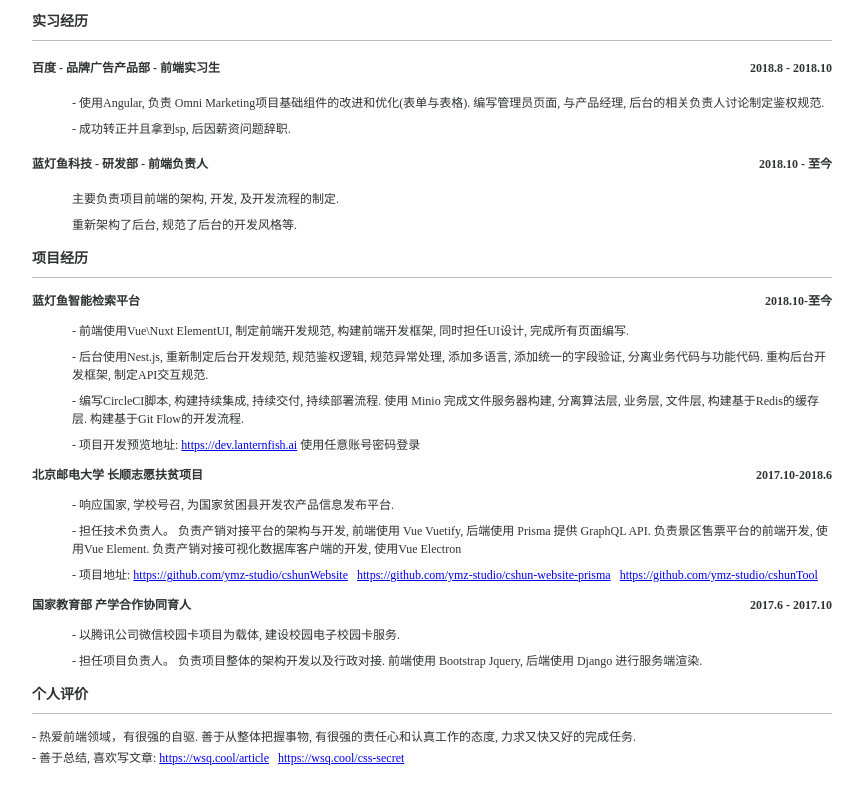
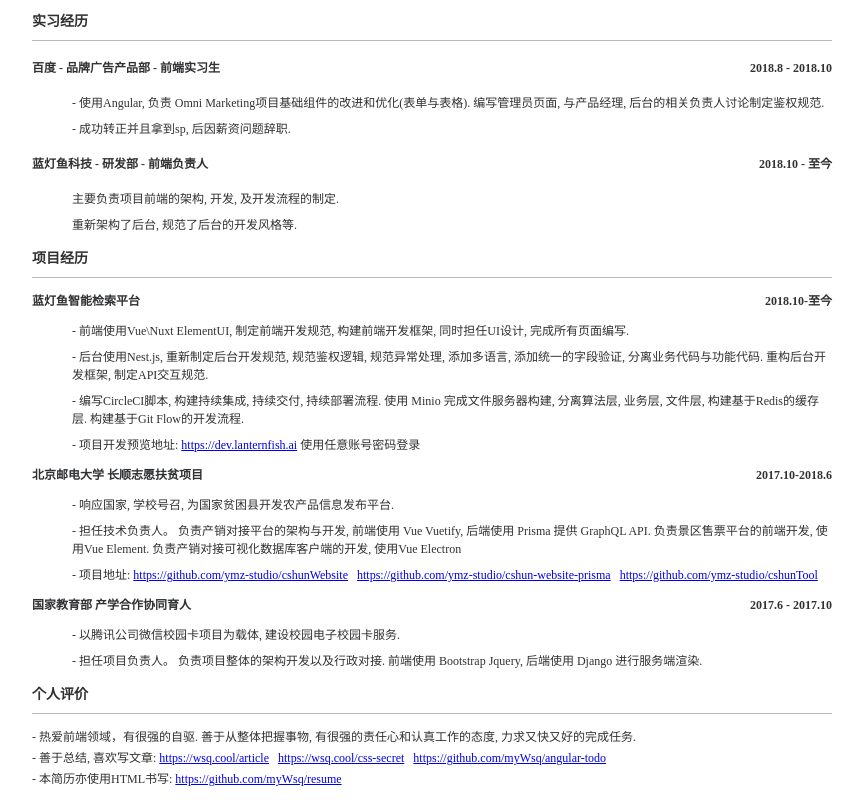
Before and after one commit to myWsq/resume, a Vue app: page / in a window 1280 px wide. Shown: the part 372-1172 px from the top of the page, without its empty margins (208-1072 px from the left). Before the commit the page ends 1150 px from the top, so only its background shows below. Built offline with nearby package versions, Linux system fonts and the light colour scheme.

Commit message:
完善个人评价

```diff
--- a/src/components/Profile.vue
+++ b/src/components/Profile.vue
@@ -7,6 +7,13 @@
             <a href="https://wsq.cool/article/">https://wsq.cool/article</a>
             &nbsp;
             <a href="https://wsq.cool/css-secret/#/">https://wsq.cool/css-secret</a>
+            &nbsp;
+            <a
+                href="https://github.com/myWsq/angular-todo"
+            >https://github.com/myWsq/angular-todo</a>
+        </p>
+        <p>- 本简历亦使用HTML书写:
+            <a href="https://github.com/myWsq/resume">https://github.com/myWsq/resume</a>
         </p>
     </div>
 </template>
```
